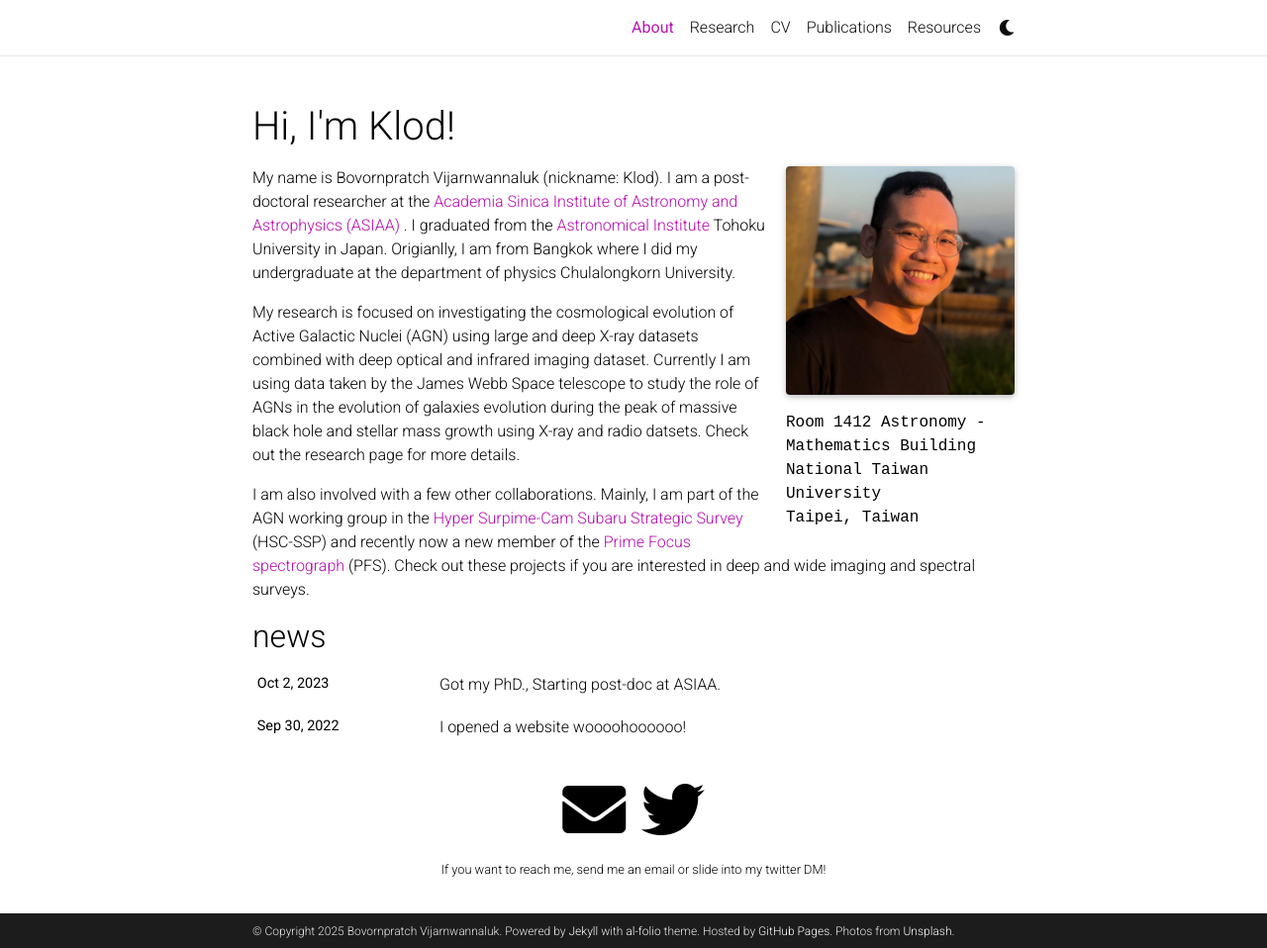
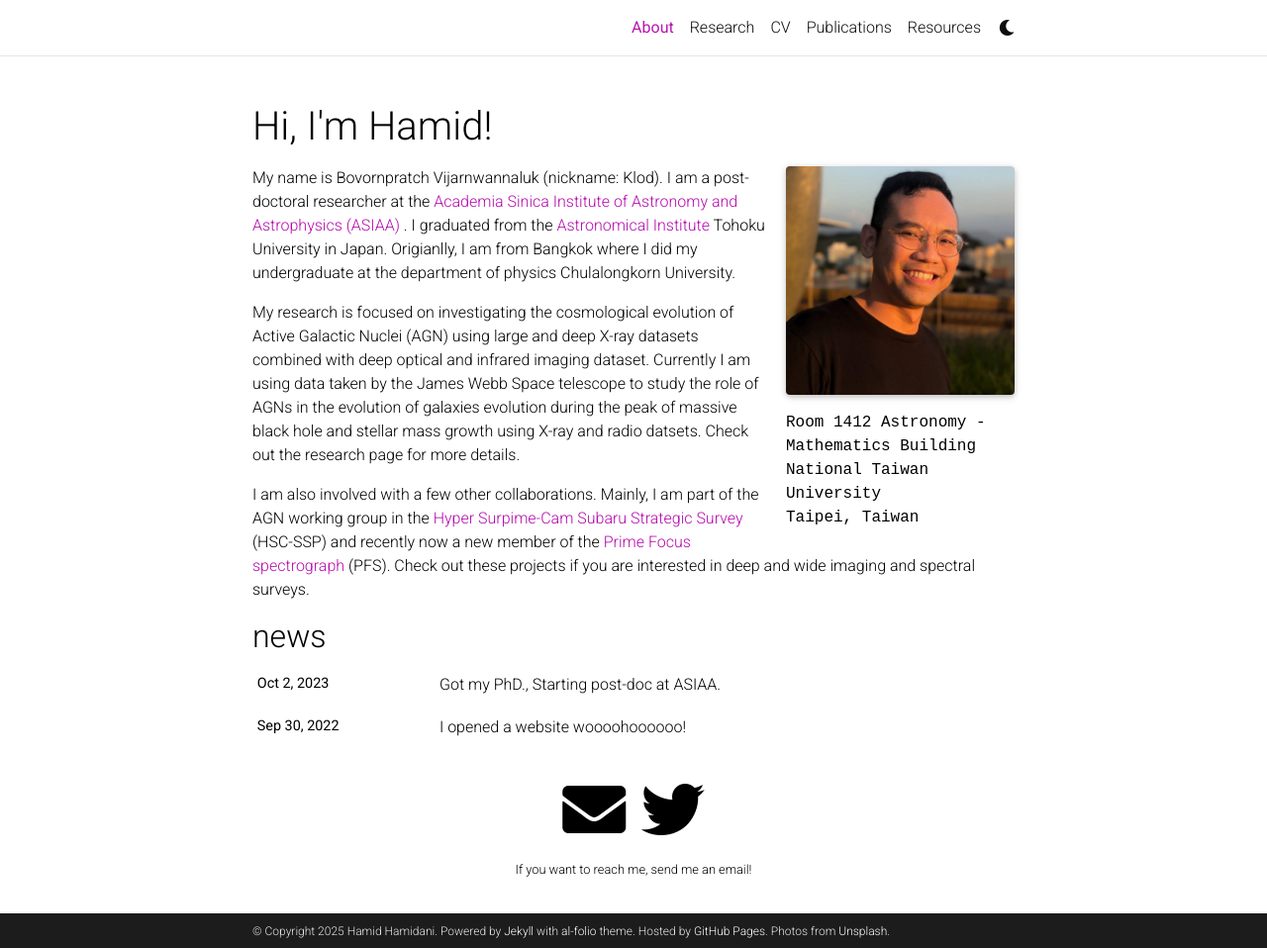
Before and after one commit to hhamidani/hamidhamidani.github.io, a Jekyll site: the page built from _pages/about.md, in a window 1280 px wide and 958 px high. Shown: the whole window at 99% size. Built offline with Jekyll 4.4.1, drawn with Linux system fonts in a browser that asks for light colours; full-size pictures stand in for the smaller copies a plugin makes; comment, search, counter and statistics services are not loaded; a style sheet for code colours, icons or effects is not loaded.

Commit message:
Update _config.yml

```diff
--- a/_config.yml
+++ b/_config.yml
@@ -2,11 +2,11 @@
 # Site settings
 # -----------------------------------------------------------------------------
 
-title: Hi, I'm Klod! # the website title (if blank, full name will be used instead)
-first_name: Bovornpratch
+title: Hi, I'm Hamid! # the website title (if blank, full name will be used instead)
+first_name: Hamid
 middle_name:
-last_name: Vijarnwannaluk
-email: bkvijarnwannaluk@asiaa.sinica.edu.tw
+last_name: Hamidani
+email: hhamidani@astr.tohoku.ac.jp
 description: > # the ">" symbol means to ignore newlines until "footer_text:"
   A simple, whitespace theme for academics. Based on [*folio](https://github.com/bogoli/-folio) design.
 footer_text: >
@@ -16,10 +16,10 @@ footer_text: >
 keywords: jekyll, jekyll-theme, academic-website, portfolio-website  # add your own keywords or leave empty
 
 lang: en # the language of your site (for example: en, fr, cn, ru, etc.)
-icon: ☕️  # the emoji used as the favicon (alternatively, provide image name in /assets/img/)
+icon: 🔭  # the emoji used as the favicon (alternatively, provide image name in /assets/img/)
 
-url: https://bovornpratch.github.io # the base hostname & protocol for your site
-baseurl: / # the subpath of your site, e.g. /blog/
+url: https://hhamidani.github.io # the base hostname & protocol for your site
+baseurl: ""#/ # the subpath of your site, e.g. /blog/
 last_updated: false # set to true if you want to display last updated in the footer
 impressum_path:  # set to path to include impressum link in the footer, use the same path as permalink in a page, helps to conform with EU GDPR
 
@@ -94,7 +94,7 @@ facebook_id: # your facebook id
 discord_id: # your discord id (18-digit unique numerical identifier)
 
 contact_note: >
- If you want to reach me, send me an email or slide into my twitter DM!
+ If you want to reach me, send me an email!
 
 # -----------------------------------------------------------------------------
 # Analytics and search engine verification
```
